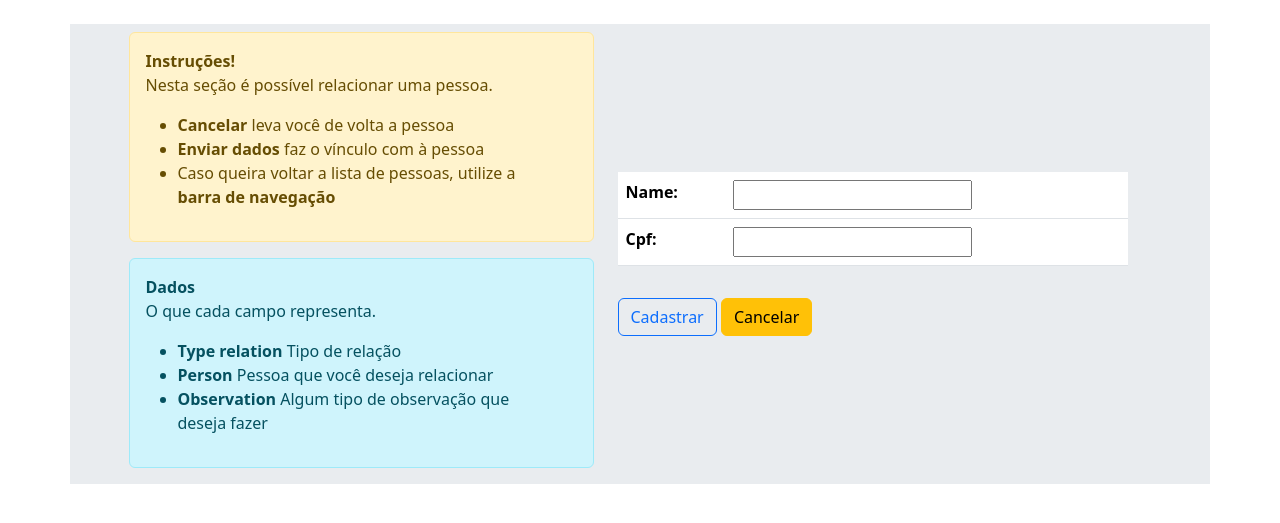
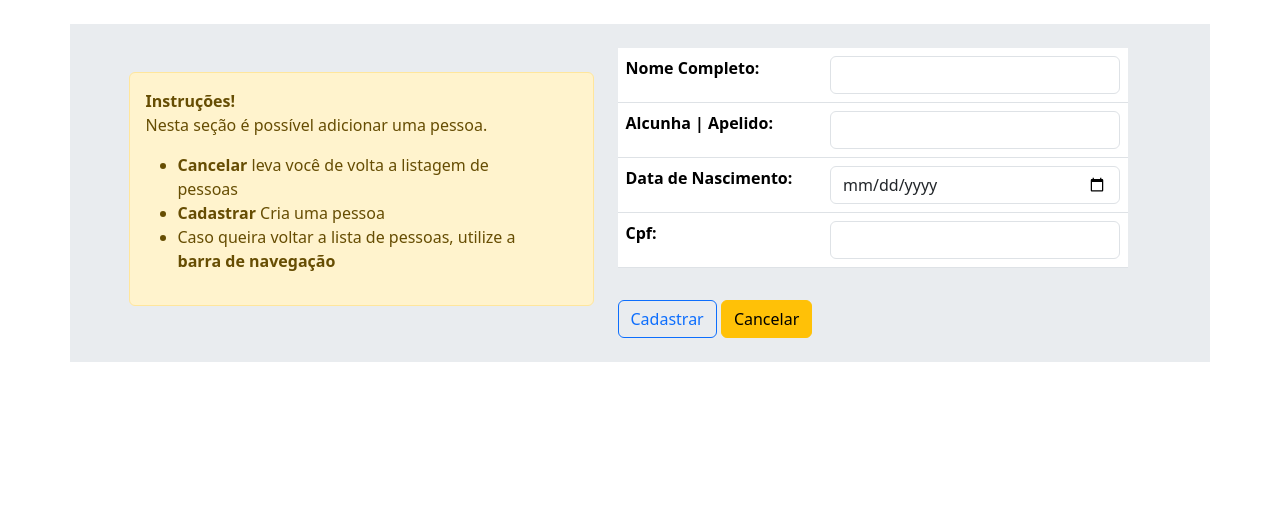
Before and after one commit to gylmonteiro/dirty_list, a Django app: page /persons/create/ in a window 1280 px wide. Shown: the part 56-579 px from the top of the page. Run offline with Django 5.2, Linux system fonts and the light colour scheme.

Commit message:
feat: ajustado os templates de relacionamento de pessoas, associação de endereço e de criação de pessoa. Inserido o reverse_lazy para quando realizar uma ação de relacionar pessoa ou endereço redirecionar pra o perfil da pessoa e não a listagem geral

```diff
--- a/persons/admin.py
+++ b/persons/admin.py
@@ -15,4 +15,4 @@ class RelationshipAdmin(admin.ModelAdmin):
 
 @admin.register(Address)
 class AddressAdmin(admin.ModelAdmin):
-    list_display = ('state', 'city', 'street', 'number', 'distric', 'zip_code')
+    list_display = ('state', 'city', 'street', 'number', 'district', 'zip_code')
--- a/persons/forms.py
+++ b/persons/forms.py
@@ -3,18 +3,42 @@ from .models import Person, Relationship, Address
 
 
 class PersonCreateModelForm(forms.ModelForm):
+
+
     class Meta:
         model = Person
-        fields = ['name', 'cpf']
+        fields = ['name', 'nickname', 'date_birthday', 'cpf']
+        widgets = {
+            "date_birthday": forms.DateInput(
+                attrs={"type": "date", "class": "form-control"}
+            ),
+            "name": forms.TextInput(attrs={"class": "form-control"}),
+            "nickname": forms.TextInput(attrs={"class": "form-control"}),
+            "cpf": forms.TextInput(attrs={"class": "form-control"}),
+        }
 
 
 class RelationPersonCreateModelForm(forms.ModelForm):
     class Meta:
         model = Relationship
-        fields = '__all__'
+        fields = ['type_relation', 'person', 'observation']
+        widgets = {
+            'type_relation':forms.Select(attrs={'class':'form-select'}),
+            'person':forms.Select(attrs={'class':'form-select'}),
+            'observation':forms.Textarea(attrs={'class':'form-control'})
+        }
 
 
 class AddressCreateModelForm(forms.ModelForm):
     class Meta:
         model = Address
-        fields = '__all__'
+        fields = ['state', 'city', 'street', 'number', 'district', 'zip_code', 'reference_point']
+        widgets = {
+            "state": forms.Select(attrs={"class": "form-select"}),
+            "city": forms.TextInput(attrs={"class": "form-control"}),
+            "street": forms.TextInput(attrs={"class": "form-control"}),
+            "number": forms.TextInput(attrs={"class": "form-control"}),
+            "district": forms.TextInput(attrs={"class": "form-control"}),
+            "zip_code": forms.TextInput(attrs={"class": "form-control"}),
+            "reference_point": forms.Textarea(attrs={"class": "form-control", "rows":"4"}),
+        }
--- a/persons/models.py
+++ b/persons/models.py
@@ -6,12 +6,13 @@ from .constants_choices import CHOICE_STATE, CHOICE_RELATION
 
 
 class Address(models.Model):
-    state = models.CharField(max_length=2, choices=CHOICE_STATE)
-    city = models.CharField(max_length=255)
-    street = models.CharField(max_length=255)
-    number = models.CharField(max_length=100)
-    distric = models.CharField(max_length=255, blank=True, null=True)
-    zip_code = models.CharField(max_length=100, blank=True, null=True)
+    state = models.CharField(max_length=2, choices=CHOICE_STATE, verbose_name="Estado")
+    city = models.CharField(max_length=255, verbose_name="Cidade")
+    street = models.CharField(max_length=255, verbose_name="Rua")
+    number = models.CharField(max_length=100, verbose_name="Número")
+    district = models.CharField(max_length=255, blank=True, null=True, verbose_name="Bairro")
+    zip_code = models.CharField(max_length=100, blank=True, null=True, verbose_name="CEP")
+    reference_point = models.TextField(null=True, blank=True, verbose_name="Ponto de Referência")
 
     def __str__(self):
         return f'{self.state} | {self.city} | {self.street}'
@@ -21,11 +22,12 @@ class Address(models.Model):
 
 
 class Person(models.Model):
-    name = models.CharField(max_length=255)
+    name = models.CharField(max_length=255, verbose_name="Nome Completo")
+    nickname = models.CharField(max_length=255, verbose_name="Alcunha | Apelido", null=True, blank=True)
     number_register = models.UUIDField(unique=True, editable=False, default=uuid.uuid4)
     cpf = models.CharField(max_length=11, blank=True, null=True, validators=[validator_cpf], default='')
-    date_birthday = models.DateField(blank=True, null=True)
-    address = models.ForeignKey(Address, null=True, blank=True, related_name='persons', on_delete=models.SET_NULL)
+    date_birthday = models.DateField(blank=True, null=True, verbose_name="Data de Nascimento")
+    address = models.ForeignKey(Address, null=True, blank=True, related_name='persons', on_delete=models.SET_NULL, verbose_name="Endereço")
     person_relations = models.ManyToManyField(
         "Relationship", related_name="person_relationships", blank=True
     )
@@ -47,13 +49,14 @@ class Person(models.Model):
 
 
 class Relationship(models.Model):
-    type_relation = models.CharField(max_length=30, choices=CHOICE_RELATION)
+    type_relation = models.CharField(max_length=30, choices=CHOICE_RELATION, verbose_name="Tipo da relação")
     person = models.ForeignKey(
         Person,
         on_delete=models.PROTECT,
         related_name="person_relation",
+        verbose_name="Pessoa"
     )
-    observation = models.TextField(blank=True, null=True)
+    observation = models.TextField(blank=True, null=True, verbose_name="Observação")
 
     def __str__(self):
         return f'{self.person} é {self.type_relation}'
--- a/persons/templates/create_person.html
+++ b/persons/templates/create_person.html
@@ -7,21 +7,11 @@
 
         <div class="alert alert-warning alert-dismissible fade show mt-2" role="alert">
             <strong>Instruções!</strong>
-            <p>Nesta seção é possível relacionar uma pessoa. <br>
+            <p>Nesta seção é possível adicionar uma pessoa. <br>
             <ul>
-                <li> <strong>Cancelar</strong> leva você de volta a pessoa</li>
-                <li> <strong>Enviar dados</strong> faz o vínculo com à pessoa</li>
+                <li> <strong>Cancelar</strong> leva você de volta a listagem de pessoas</li>
+                <li> <strong>Cadastrar</strong> Cria uma pessoa</li>
                 <li> Caso queira voltar a lista de pessoas, utilize a <strong>barra de navegação</strong></li>
-            </ul>
-        </div>
-
-        <div class="alert alert-info alert-dismissible fade show" role="alert">
-            <strong>Dados</strong>
-            <p>O que cada campo representa. <br>
-            <ul>
-                <li> <strong>Type relation</strong> Tipo de relação</li>
-                <li> <strong>Person</strong> Pessoa que você deseja relacionar</li>
-                <li> <strong>Observation</strong> Algum tipo de observação que deseja fazer</strong></li>
             </ul>
         </div>
     </div>
@@ -42,6 +32,3 @@
     </div>
 </div>
 {% endblock 'content' %}
-
-
-{% comment %} form a ser utilizado {% endcomment %}
--- a/persons/templates/detail_person.html
+++ b/persons/templates/detail_person.html
@@ -20,6 +20,7 @@
                 <form method="GET" action="{% url 'relation-persons-create' %}">
                     {% csrf_token %}
                     <input type="hidden" name="id_person" value={{person.id}}>
+                    <input type="hidden" name="name_person" value={{person.name}}>
                     <button type="submit" class="btn btn-outline-dark btn-block">Relacionar pessoas</button>
                 </form>
             </div>
--- a/persons/views.py
+++ b/persons/views.py
@@ -1,4 +1,5 @@
 from django.http import Http404
+from django.urls import reverse_lazy
 from django.shortcuts import redirect
 from django.views.generic import CreateView, ListView, DetailView
 from persons.models import Person, Relationship, Address
@@ -35,12 +36,15 @@ class RelationPersonCreateView(CreateView):
     model = Relationship
     form_class = RelationPersonCreateModelForm
     template_name = 'create_relation.html'
-    success_url = '/persons/'
+    # success_url = '/persons/'
 
     def get_context_data(self, **kwargs):
         context = super().get_context_data(**kwargs)
         person_id = self.request.GET.get("id_person")
+        person = Person.objects.get(pk=person_id)
         context["person_id"] = person_id
+        context["person"] = person
+
         return context
 
     def form_valid(self, form):
@@ -50,12 +54,16 @@ class RelationPersonCreateView(CreateView):
         person.person_relations.add(relationship)
         return super().form_valid(form)
 
+    def get_success_url(self) -> str:
+        person_id = self.request.POST.get('id_person')
+        return reverse_lazy("person-detail", kwargs={'pk': person_id})
+
 
 class AddressCreateView(CreateView):
     model = Address
     form_class = AddressCreateModelForm
     template_name = 'create_address.html'
-    success_url = '/persons/'
+    # success_url = '/persons/'
 
     def get_context_data(self, **kwargs):
         context = super().get_context_data(**kwargs)
@@ -71,3 +79,7 @@ class AddressCreateView(CreateView):
         person.address = address
         person.save()
         return super().form_valid(form)
+
+    def get_success_url(self):
+        person_id = self.request.POST.get("person")
+        return reverse_lazy("person-detail", kwargs={"pk": person_id})
```
Also changed, not shown: persons/templates/create_relation.html (+8 -9 lines), persons/templates/list_persons.html (+14 -3 lines), persons/migrations/0016_person_nickname_alter_person_name.py (added), persons/migrations/0017_alter_person_address_alter_person_date_birthday.py (added), persons/migrations/0018_remove_address_distric_address_district_and_more.py (added), persons/migrations/0019_alter_address_number.py (added). Lines whose indentation alone changed are shown as unchanged.
